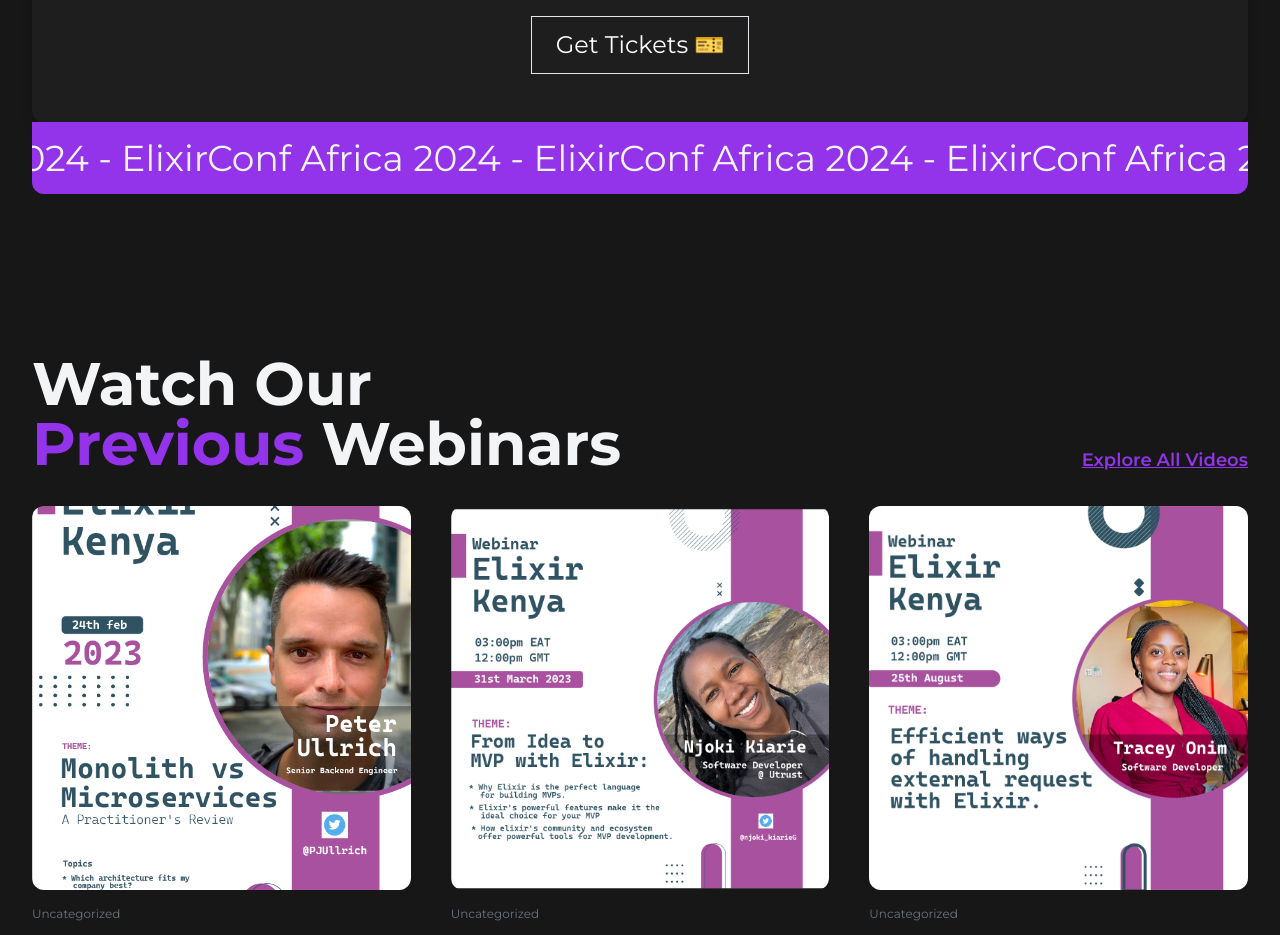
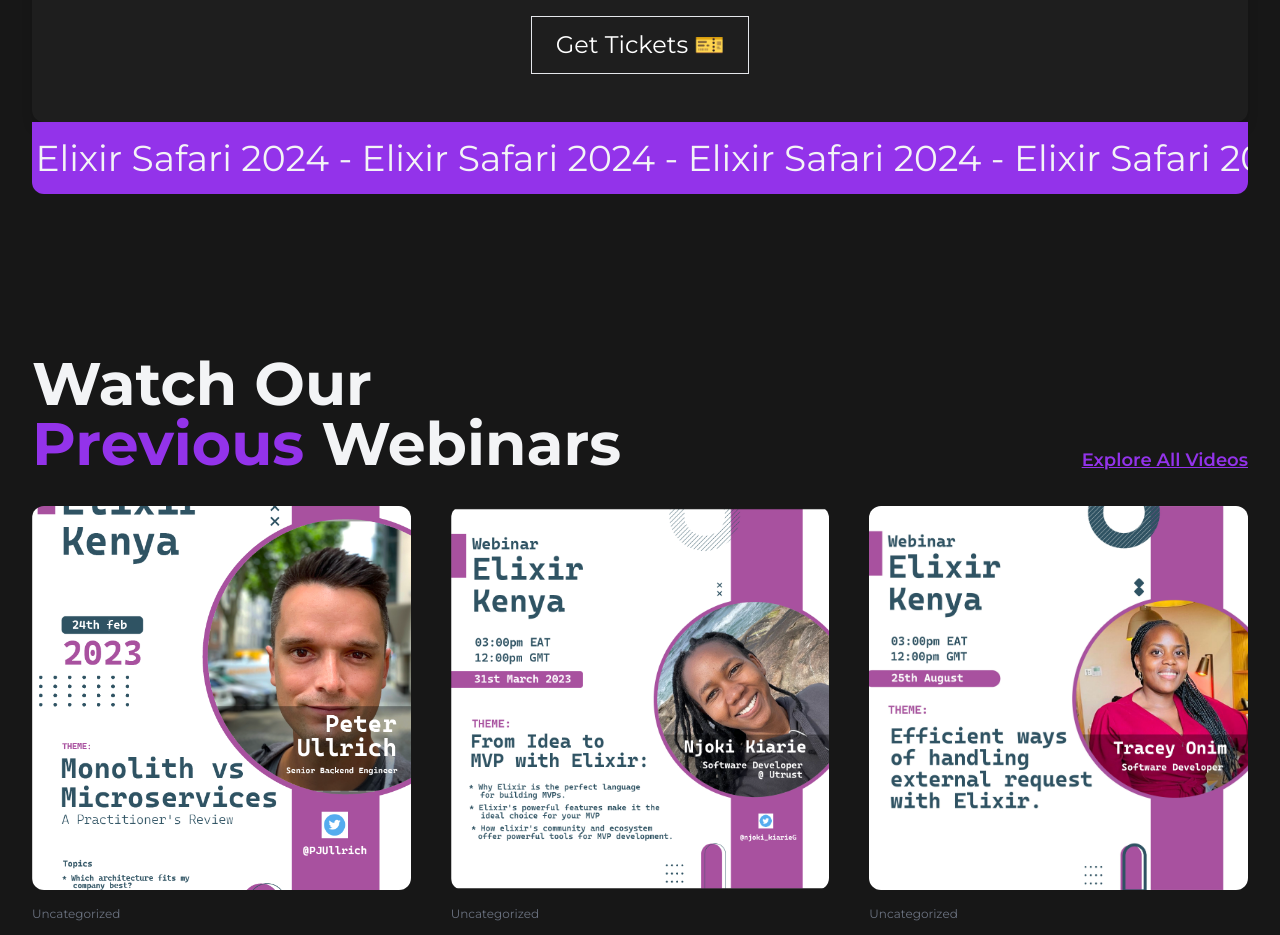
Before and after one commit to Podiihq/elixir-kenya, a React (Vite) app: page / in a window 1280 px wide. Shown: the part 5460-6395 px from the top of the page. Built offline with nearby package versions, Linux system fonts and the light colour scheme.

Commit message:
updated elixir safari

```diff
--- a/src/pages/Landing.tsx
+++ b/src/pages/Landing.tsx
@@ -347,9 +347,9 @@
               <Marquee className="overflow-hidden">
                 <p className="text-2xl lg:text-4xl">
                   {" - "}
-                  ElixirConf Africa 2024 - ElixirConf Africa 2024 - ElixirConf
-                  Africa 2024 - ElixirConf Africa 2024 - ElixirConf Africa 2024
-                  - ElixirConf Africa 2024
+                  Elixir Safari 2024 - Elixir Safari 2024 - Elixir Safari 2024 -
+                  Elixir Safari 2024 - Elixir Safari 2024 - Elixir Safari 2024 -
+                  Elixir Safari 2024 - Elixir Safari 2024
                 </p>
               </Marquee>
             </div>
```
